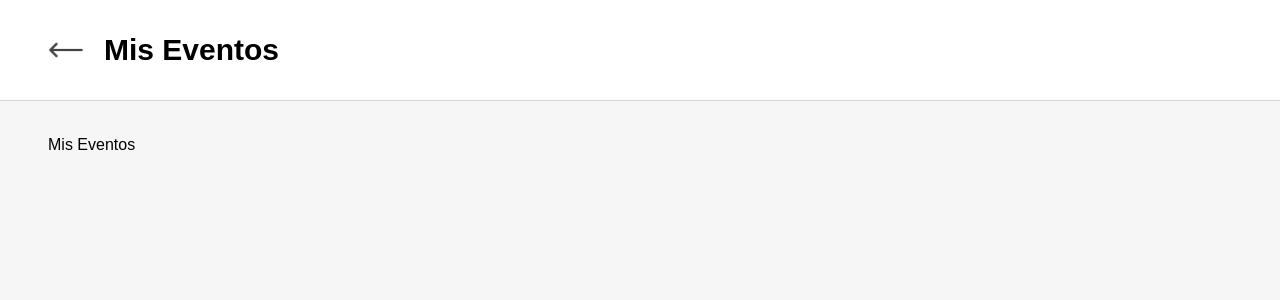
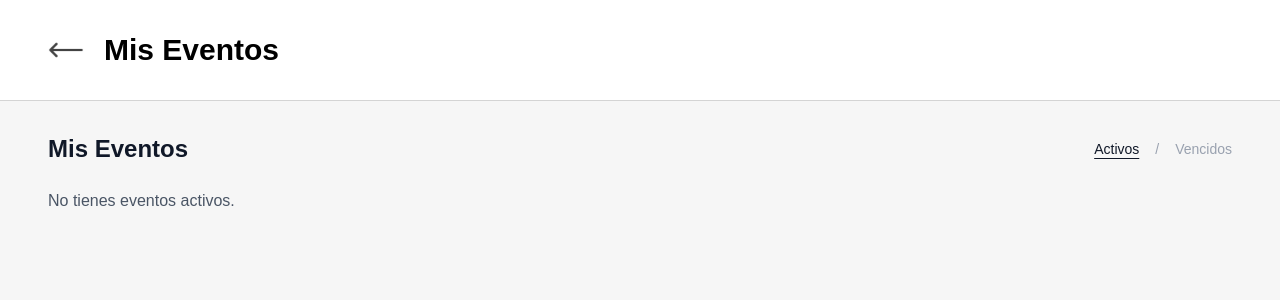
Before and after one commit to MyEventOrg/MyEventApp, a Next.js app: page /misEventos in a window 1280 px wide. Shown: the top 300 px of the page. Built offline with nearby package versions, Linux system fonts and the light colour scheme; a web font is replaced by a local one.

Commit message:
pagina eventos y logica eventos guardadso

```diff
--- a/app/(client)/misEventos/page.tsx
+++ b/app/(client)/misEventos/page.tsx
@@ -1,9 +1,87 @@
+"use client";
+
+import { useEffect, useState } from "react";
 import NoMainHeader from "../../components/NoMainHeader";
+import { useUser } from "../../context/userContext";
+import eventoCreadoApi, { EventoCreado } from "../../api/eventoCreado";
+import EventoCreadoCard from "../../components/EventoCreadoCard";
+
 export default function MisEventos() {
+    const { user, loading: userLoading, isAuthenticated } = useUser();
+    const [loading, setLoading] = useState(true);
+    const [eventos, setEventos] = useState<EventoCreado[]>([]);
+    const [filtro, setFiltro] = useState<"activo" | "vencido">("activo");
+
+    useEffect(() => {
+        if (userLoading) return;
+        if (!isAuthenticated || !user?.usuario_id) {
+            setLoading(false);
+            return;
+        }
+
+        let activo = true;
+        (async () => {
+            try {
+                const resp = await eventoCreadoApi.getEventosCreados(user.usuario_id);
+                if (!activo) return;
+                setEventos(resp.data.eventosCreados || []);
+            } catch (err) {
+                console.error("Error al cargar eventos creados", err);
+            } finally {
+                setLoading(false);
+            }
+        })();
+
+        return () => {
+            activo = false;
+        };
+    }, [userLoading, isAuthenticated, user]);
+
+    const eventosFiltrados = eventos
+        .filter((ev) => ev.estado_evento === filtro)
+        .sort((a, b) => new Date(a.fecha_evento).getTime() - new Date(b.fecha_evento).getTime());
+
     return (
         <>
             <NoMainHeader title="Mis Eventos" />
-            <main className="px-12 py-8">Mis Eventos</main>
+            <main className="px-12 py-8">
+                <div className="flex justify-between items-center mb-6">
+                    <h2 className="text-2xl font-bold text-gray-900">Mis Eventos</h2>
+                    <div className="flex gap-4 text-sm font-medium">
+                        <button
+                            onClick={() => setFiltro("activo")}
+                            className={`transition cursor-pointer ${filtro === "activo"
+                                ? "text-gray-900 underline underline-offset-4"
+                                : "text-gray-400 hover:text-gray-600"
+                                }`}
+                        >
+                            Activos
+                        </button>
+                        <span className="text-gray-400">/</span>
+                        <button
+                            onClick={() => setFiltro("vencido")}
+                            className={`transition ${filtro === "vencido"
+                                ? "text-gray-900 underline underline-offset-4"
+                                : "text-gray-400 hover:text-gray-600"
+                                }`}
+                        >
+                            Vencidos
+                        </button>
+                    </div>
+                </div>
+
+                {loading ? (
+                    <p className="text-gray-600">Cargando eventos...</p>
+                ) : eventosFiltrados.length === 0 ? (
+                    <p className="text-gray-600">No tienes eventos {filtro}s.</p>
+                ) : (
+                    <div className="grid grid-cols-1 gap-6">
+                        {eventosFiltrados.map((evento) => (
+                            <EventoCreadoCard key={evento.evento_id} evento={evento} />
+                        ))}
+                    </div>
+                )}
+            </main>
         </>
     );
 }
--- a/app/(client)/page.tsx
+++ b/app/(client)/page.tsx
@@ -146,7 +146,7 @@ export default function Home() {
               title="Asistiendo"
               value={totals.asistiendo}
               icon="users"
-              href="/eventosAsistidos"
+              href="/misAsistencias"
               numberClass="text-green-600"
               iconClass="text-green-500"
             />
```
